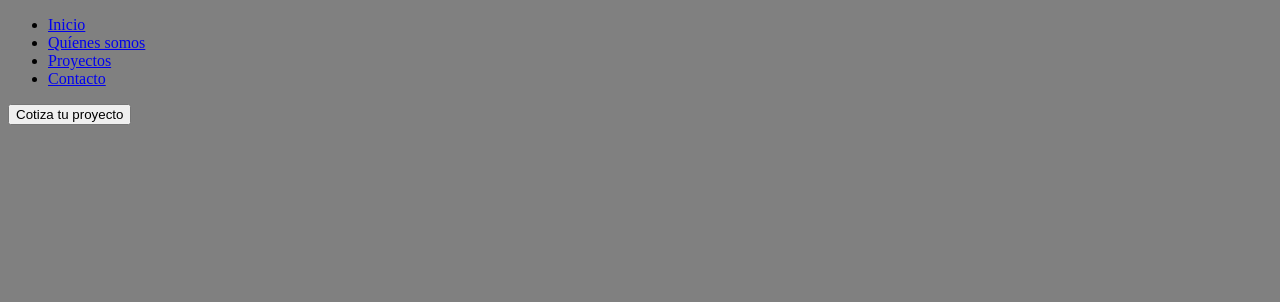
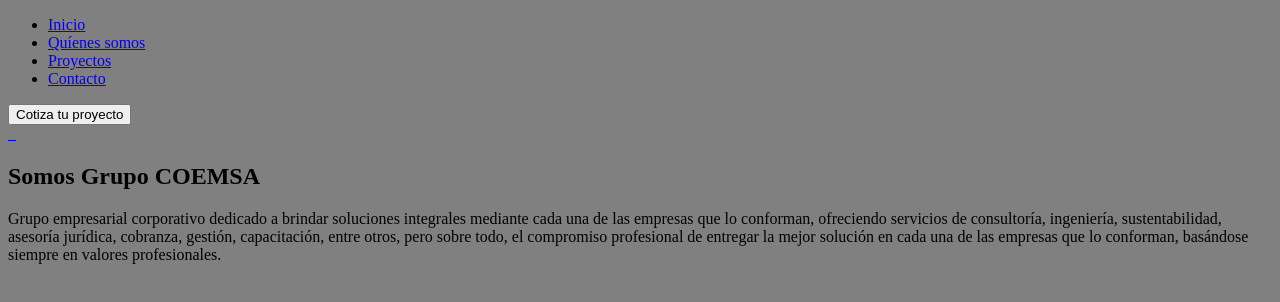
Before and after one commit to dobletaptap/coemsa, a plain HTML site: page index.html in a window 1280 px wide. Drawn offline with Linux system fonts and the light colour scheme.

Commit message:
added hero HTML

```diff
--- a/index.html
+++ b/index.html
@@ -21,6 +21,22 @@
             <button class="c-header__button">Cotiza tu proyecto</button>
             <i class="c-header__burger icon-menu" id="burger"></i>
         </header>
+         <!-- * SECTION HERO -->
+         <section class="c-hero">
+             <div class="c-hero__image-container">
+                 <a class="c-hero__link" href="#">
+                    <img src="" alt="" class="c-hero__image">
+                </a>
+                 <a class="c-hero__link" href="#">
+                    <img src="" alt="" class="c-hero__image">
+                </a>
+                 <a class="c-hero__link" href="#">
+                    <img src="" alt="" class="c-hero__image">
+                </a>
+             </div>
+             <h1 class="c-hero__title">Somos Grupo COEMSA</h1>
+             <p class="c-hero__text">Grupo empresarial corporativo dedicado a brindar soluciones integrales mediante cada una de las empresas que lo conforman, ofreciendo servicios de consultoría, ingeniería, sustentabilidad, asesoría jurídica, cobranza, gestión, capacitación, entre otros, pero sobre todo, el compromiso profesional de entregar la mejor solución en cada una de las empresas que lo conforman, basándose siempre en valores profesionales.</p>
+         </section>
     </div>
 </body>
 </html>
```
